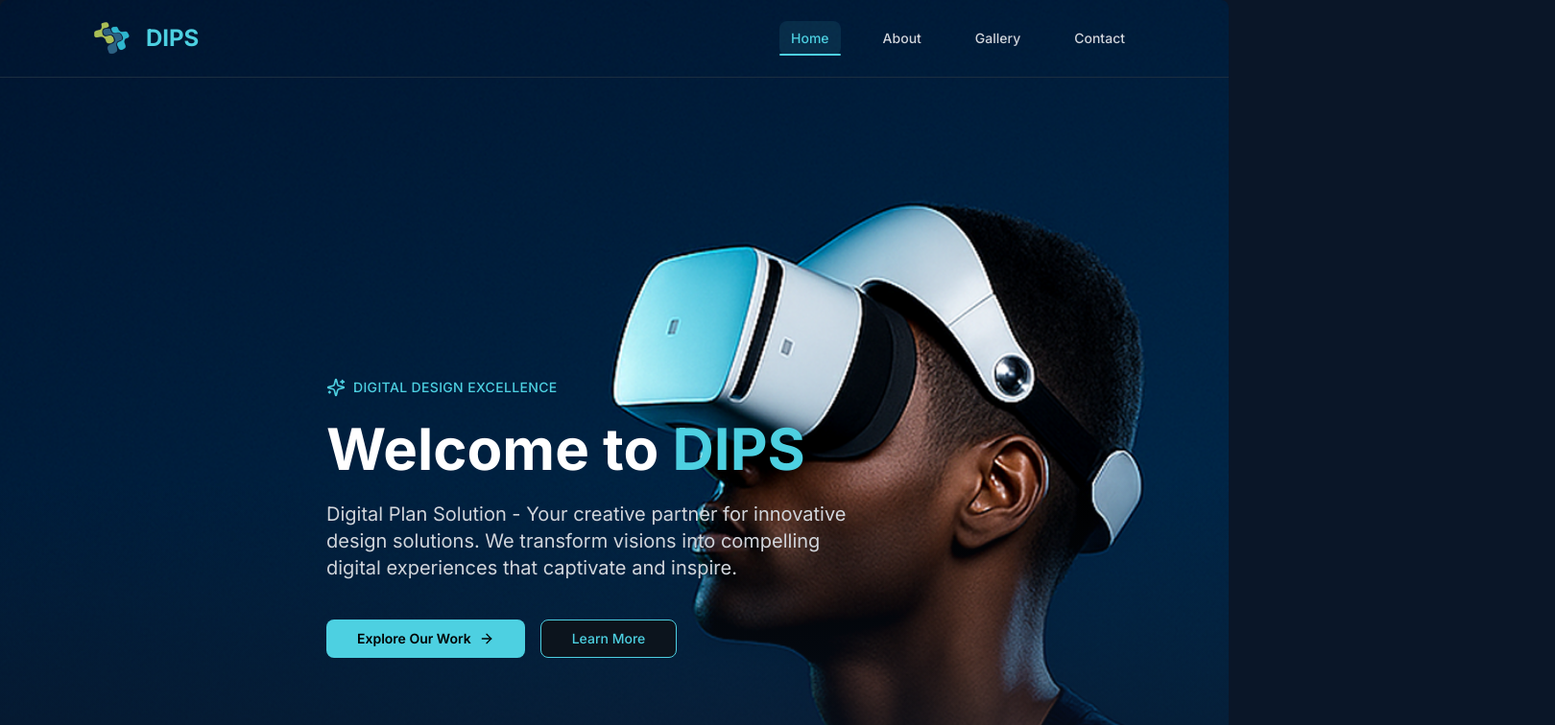
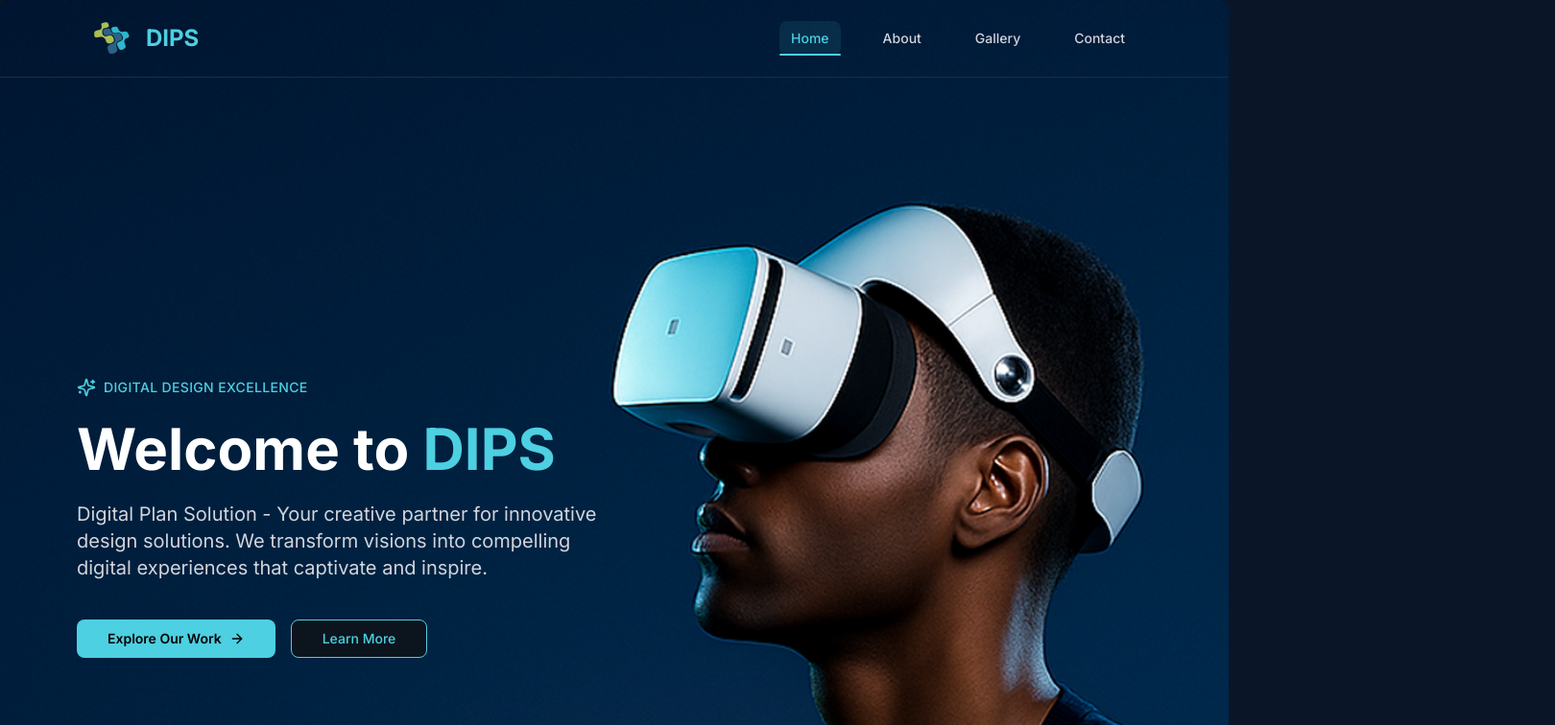
Before and after one commit to alfarax9/DigitalPlanSolution, a Next.js app: page / in a window 1280 px wide. Shown: the top 756 px of the page at 96% size, 1620 px wide, since content can reach past the window. Built offline with nearby package versions, Linux system fonts and the light colour scheme.

Commit message:
oke revisi

```diff
--- a/app/page.tsx
+++ b/app/page.tsx
@@ -48,17 +48,17 @@ export default function HomePage() {
           transition={{ duration: 0.8, delay: 0.2 }}
           className="relative"
         ></motion.div>
-        <div className="relative w-full h-[500px] xl:min-h-[1000px] md:h-[600px]">
+        <div className="relative w-full h-[500px] xl:min-h-[1000px] sm:w-full md:h-[600px]">
           <Image
             src="/bg.png"
             alt="VR Headset representing Digital Innovation"
             fill
-            className="object-cover rounded-lg"
+            className="object-cover rounded-lg max-md:hidden max-sm:hidden lg:block"
             priority
           />
-          <div className="absolute inset-0 bg-gradient-to-t from-[#0A1628] via-transparent to-transparent rounded-lg" />
+          <div className="absolute md:hidden inset-0 bg-gradient-to-t from-[#0A1628] via-transparent to-transparent rounded-lg" />
         </div>
-        <div className="container absolute left-[340px] mt-20 mx-auto grid grid-cols-1 lg:grid-cols-2 gap-12 items-center">
+        <div className="container absolute min-lg:left-[340px] max-sm:ml-0 ml-20 mt-20 mx-auto grid grid-cols-1 lg:grid-cols-2 gap-12 items-center">
           <motion.div
             initial={{ opacity: 0, x: -50 }}
             animate={{ opacity: 1, x: 0 }}
```
